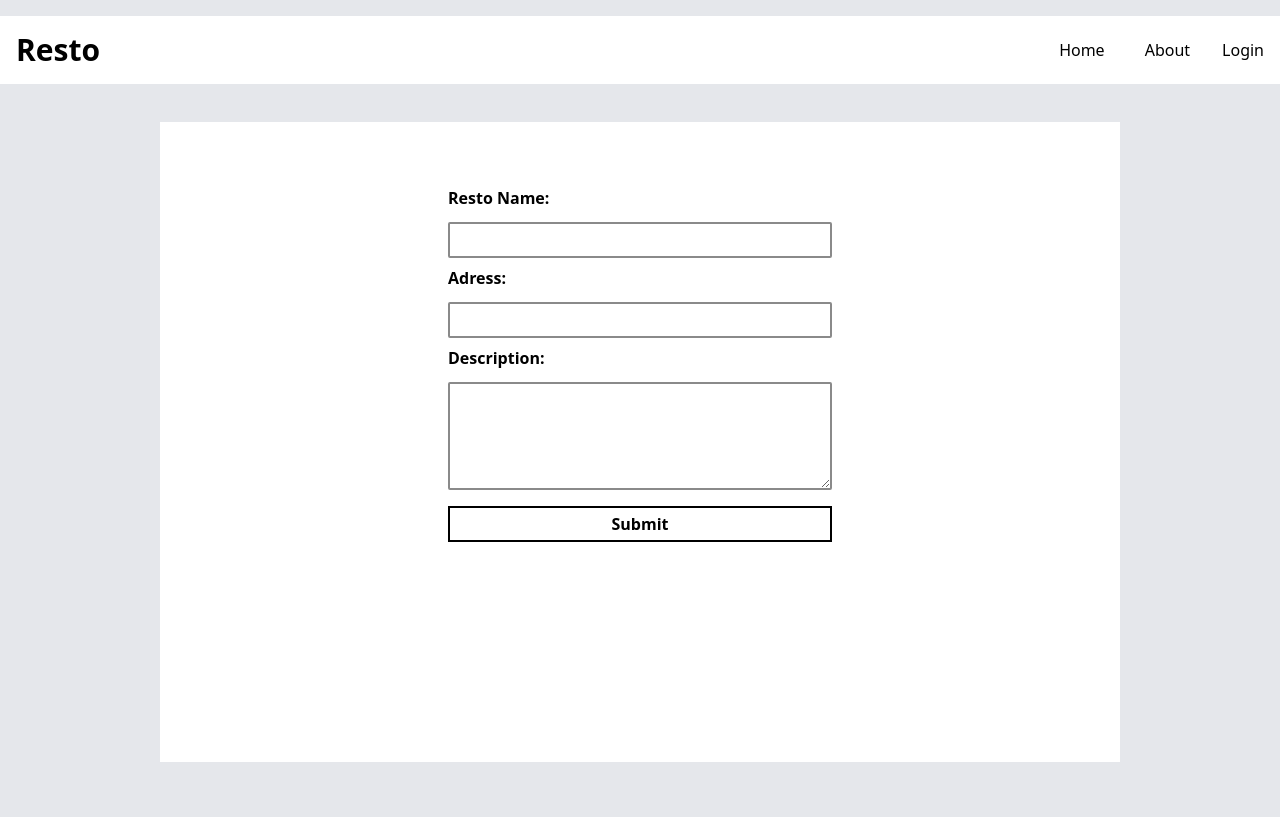
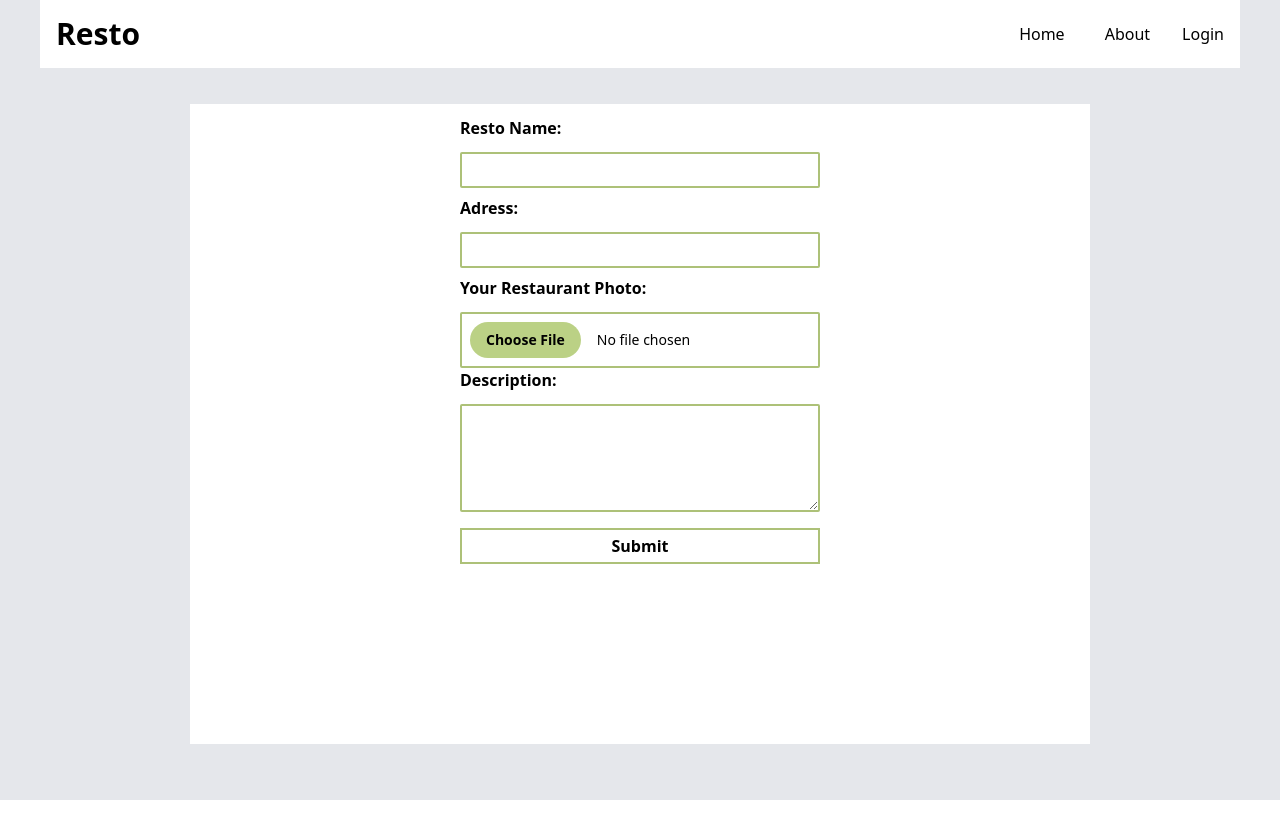
Before and after one commit to sandroardhi/review-resto, a Vue app: page /create-resto in a window 1280 px wide. Built offline with nearby package versions, Linux system fonts and the light colour scheme; no server answers.

Commit message:
feat(resto): adding image input field and display

```diff
--- a/src/components/BaseContainer.vue
+++ b/src/components/BaseContainer.vue
@@ -1,5 +1,5 @@
 <template>
-    <div class="min-h-screen container mx-auto py-4">
+    <div class="min-h-screen container mx-auto px-10">
         <slot/>
     </div>
 </template>
--- a/src/views/AboutView.vue
+++ b/src/views/AboutView.vue
@@ -1,21 +1,16 @@
 <script setup>
-    import Loading from '../components/Loading.vue';
+import Loading from "../components/Loading.vue";
+import Navbar from "../components/Navbar.vue";
+import BaseContainer from "../components/BaseContainer.vue";
 
 
 </script>
 
 <template>
-  <div class="about">
-    <h1>This is an about page</h1>
-  </div>
+  <BaseContainer>
+    <Navbar/>
+    <div class="about">
+      <h1 class="text-center text-4xl font-semibold">Nothing Yet Hehehe</h1>
+    </div>
+  </BaseContainer>
 </template>
-
-<style>
-@media (min-width: 1024px) {
-  .about {
-    min-height: 100vh;
-    display: flex;
-    align-items: center;
-  }
-}
-</style>
--- a/src/views/CreateRestoView.vue
+++ b/src/views/CreateRestoView.vue
@@ -5,6 +5,7 @@ import { reactive, ref } from 'vue';
 import { useRestoRepository } from '../composables/useRestoRepository';
 import Loading from '../components/Loading.vue';
 import Navbar from '../components/Navbar.vue';
+import axios from 'axios';
 
 const router = useRouter();
 const route = useRoute();
@@ -12,14 +13,25 @@ const repository = useRestoRepository();
 const resto = reactive({
     name: '',
     address: '',
-    description: ''
+    description: '',
+    image: ''
 });
+
+const onFileChange = (e) => {
+    console.log(e.target.files[0])
+      resto.image = e.target.files[0];
+};
 
 const isLoading =  ref(false)
 const onSubmit = () => {
     isLoading.value = true;
+    const formdata = new FormData();
+    formdata.append('image', resto.image);
+    formdata.append('name', resto.name);
+    formdata.append('description', resto.description);
+    formdata.append('address', resto.address);
     try {
-        repository.store(resto);
+        repository.store(formdata);
 
         router.replace({name: 'restos'})
     } catch (e) {
@@ -33,13 +45,13 @@ const onSubmit = () => {
     <Loading v-if="isLoading"/>
     <BaseContainer v-else>
         <Navbar/>
-        <div class="w-[75%] h-[80vh] bg-white mx-auto my-[3%] flex justify-center">
+        <div class="w-[75%] min-h-[80vh] bg-white mx-auto my-[3%] flex justify-center">
             <form :action="route.path" class="flex flex-col w-[40%]" @submit.prevent="onSubmit">
-                <label for="name" class="mt-16 mb-3 font-semibold">Resto Name: </label>
+                <label for="name" class="mt-3 mb-3 font-semibold">Resto Name: </label>
                 <input
                     type="text"
                     name="name"
-                    class="border-2 border-[rgb(138,138,138)] p-1 focus:border-black rounded-sm transition-all duration-300 outline-none mb-2"
+                    class="border-2 border-[#adc178] p-1 focus:border-[#6c794a] rounded-sm transition-all duration-300 outline-none mb-2"
                     v-model="resto.name"
                     required
                 >
@@ -47,19 +59,26 @@ const onSubmit = () => {
                 <input
                     type="text"
                     name="address"
-                    class="border-2 border-[rgb(138,138,138)] p-1 focus:border-black rounded-sm transition-all duration-300 outline-none mb-2"
+                    class="border-2 border-[#adc178] p-1 focus:border-[#6c794a] rounded-sm transition-all duration-300 outline-none mb-2"
                     v-model="resto.address"
                     required
                 >
+                <label for="Image" class="mb-3 font-semibold">Your Restaurant Photo: </label>
+                <input
+                    type="file"
+                    name="image"
+                    @change="onFileChange"
+                    class="block w-full text-sm border-2 rounded-sm border-[#adc178] p-2 text-black file:mr-4 file:py-2 file:px-4 file:rounded-full file:border-0 file:font-semibold file:bg-[#bbd185] file:text-black hover:file:bg-[#6c794a] hover:file:text-[#eaffbb] transition-all duration-300"
+                />
                 <label class="mb-3 font-semibold" for="description">Description: </label>
                 <textarea
                     type="text"
                     rows="4"
                     name="description"
-                    class="border-2 border-[rgb(138,138,138)] p-1 focus:border-black rounded-sm transition-all duration-300 outline-none mb-2"
+                    class="border-2 border-[#adc178] p-1 focus:border-[#6c794a] rounded-sm transition-all duration-300 outline-none mb-2"
                     v-model="resto.description"
                 />
-                <input type="submit" class="mt-2 border-2 border-black p-1 cursor-pointer font-semibold hover:bg-black hover:text-white transition-all duration-300">
+                <input type="submit" class="mt-2 border-2 border-[#adc178]  p-1 cursor-pointer font-semibold hover:border-[#6c794a] hover:bg-[#6c794a] hover:text-white transition-all duration-300">
             </form>
         </div>
     </BaseContainer>
--- a/src/views/LoginView.vue
+++ b/src/views/LoginView.vue
@@ -4,6 +4,7 @@
   import { useAuthRepository } from '@/composables';
   import Loading from '../components/Loading.vue';
   import axios from "axios";
+
 
 
   const route = useRoute();
--- a/src/views/RegisterView.vue
+++ b/src/views/RegisterView.vue
@@ -34,7 +34,7 @@
 <template>
   <Loading v-if="isLoading"/>
   <main class="grid grid-cols-12 gap-4 overflow-hidden" v-else>
-    <section class="col-span-6 bg-white h-screen shadow-lg">
+    <section class="col-span-6 bg-white min-h-screen shadow-lg">
         <form :action="route.path" method="post" class="w-[50%] mx-auto mt-20" @submit.prevent="onSubmit">
             <div class="mb-4">
               <label for="name" class="block mb-2">Name</label>
```
Also changed, not shown: src/components/BaseCardTitle.vue (line endings or trailing spaces).
